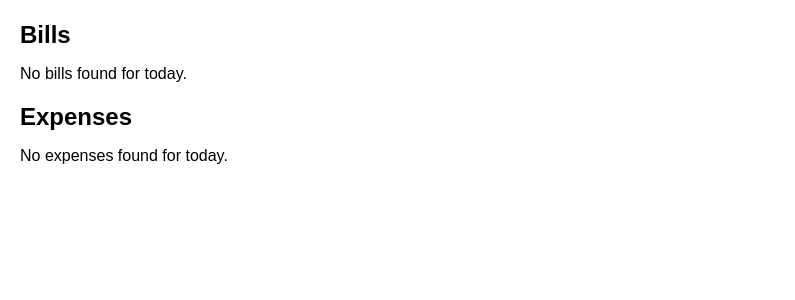
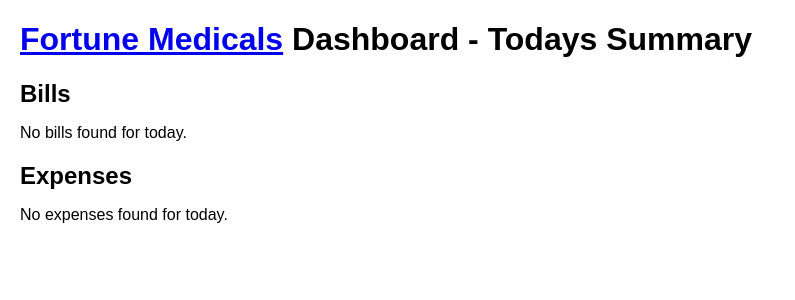
Before and after one commit to Mohamed-Hakeem101/fortune-medicals-inventory-system, a Django app: template billing/templates/today_summary.html in a window 1280 px wide. Shown: the top 300 px of the page, without its empty margins (0-795 px from the left). Run offline with Django 3.2, Linux system fonts and the light colour scheme; the template is opened without the code that fills it, so the values that code supplies are empty.

Commit message:
Update today_summary.html

```diff
--- a/billing/templates/today_summary.html
+++ b/billing/templates/today_summary.html
@@ -13,6 +13,7 @@
     </style>
 </head>
 <body>
+    <h1><b><a href="{% url 'user_dashboard' %}">Fortune Medicals</a></b> Dashboard - Todays Summary</h1>
     <h1><b>{{today}}</b></h1>
     <h2>Bills</h2>
     {% if bills %}
```
